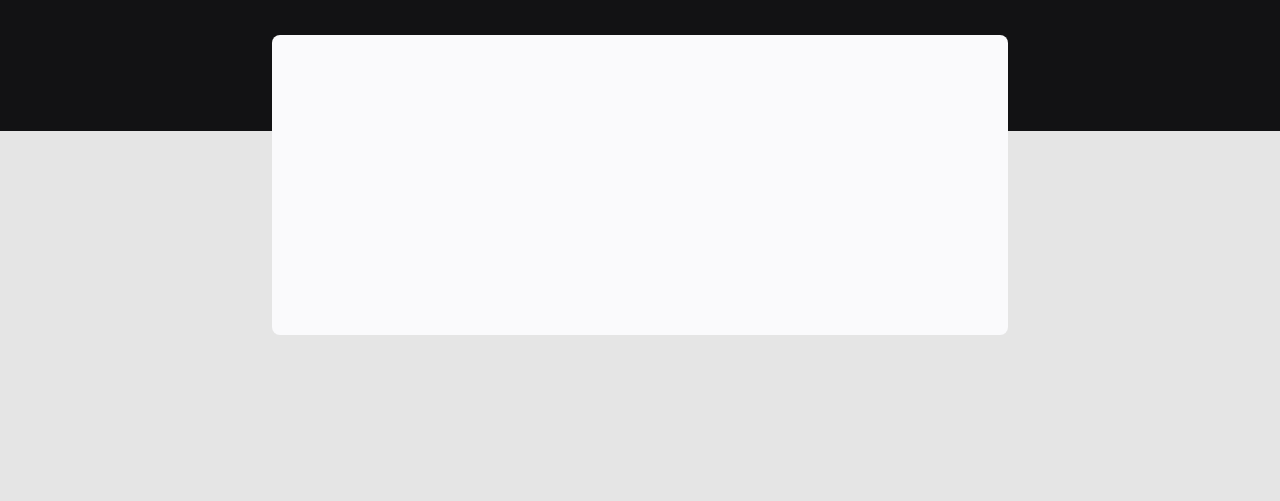
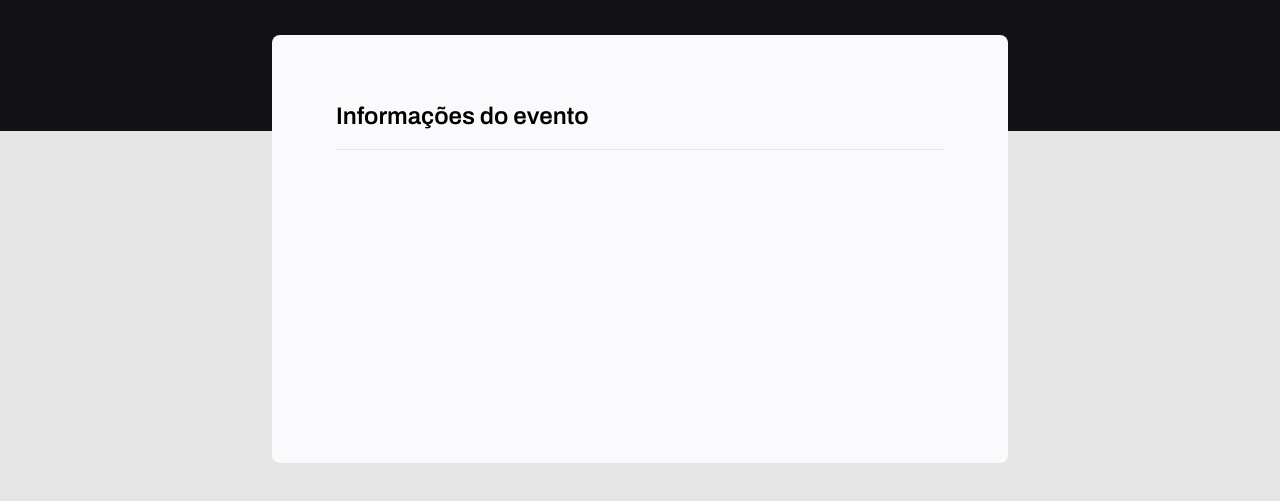
Before and after one commit to anacirqueira/Formulario_eventos, a plain HTML site: page index.html in a window 1280 px wide. Shown: the part 237-738 px from the top of the page. Drawn offline with Linux system fonts and the light colour scheme.

Commit message:
Adicionando fieldset

```diff
--- a/index.html
+++ b/index.html
@@ -18,7 +18,9 @@
     </header>
 
     <form >
-
+      <fieldset>
+        <legend>Informações do evento</legend>
+      </fieldset>
     </form>
   </div>
 
--- a/style.css
+++ b/style.css
@@ -54,4 +54,16 @@
     background: #FAFAFC;
     border-radius: 8px;
     min-height: 300px;
+    padding: 64px;
   }
+
+  fieldset legend {
+    font-family: 'Archivo';
+    font-weight: 600;
+    font-size: 24px;
+    line-height: 34px;
+
+    width: 100%;
+    border-bottom: 1px solid #E6E6F0;
+    padding-bottom: 16px;
+  }
```
